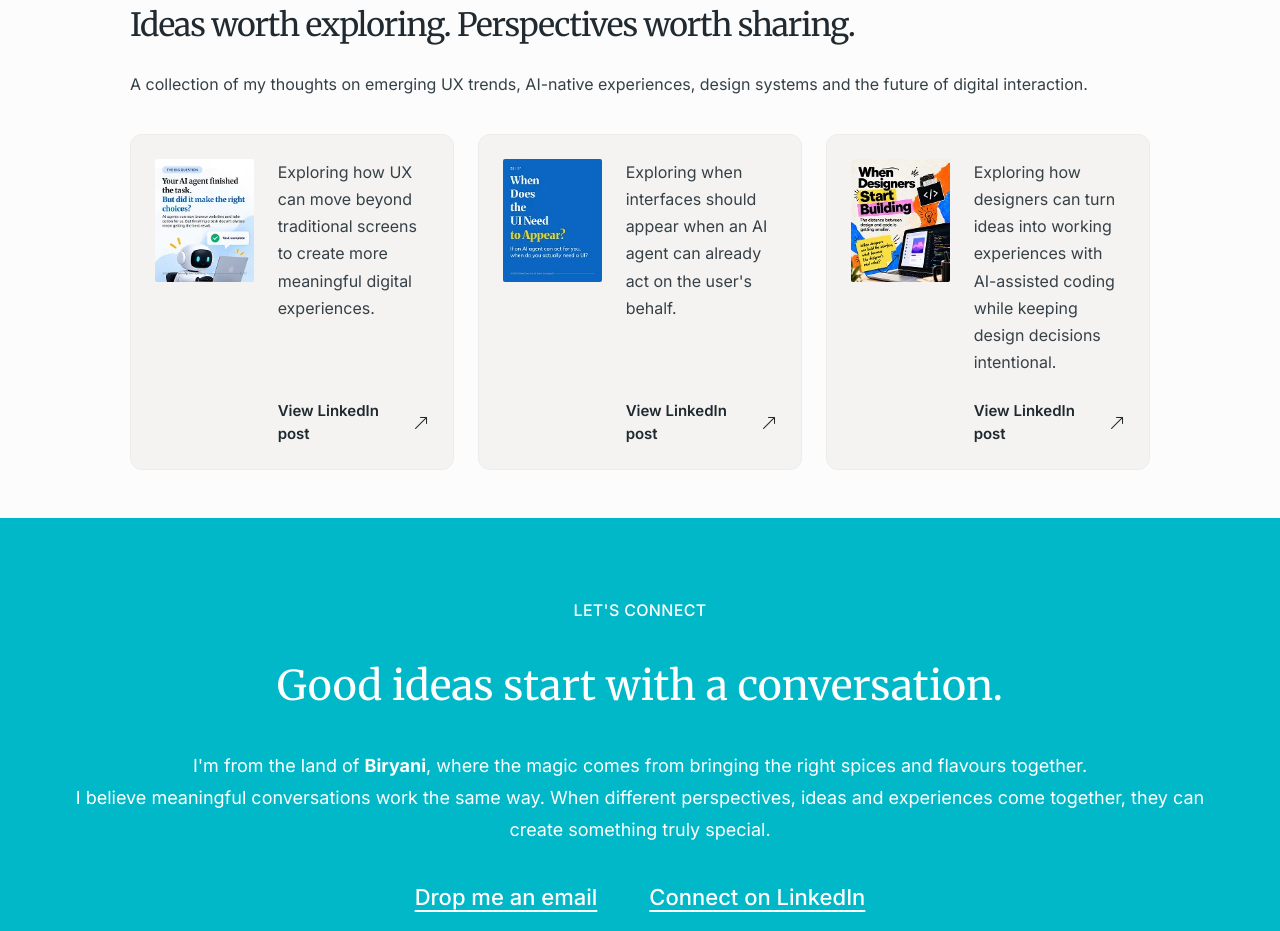
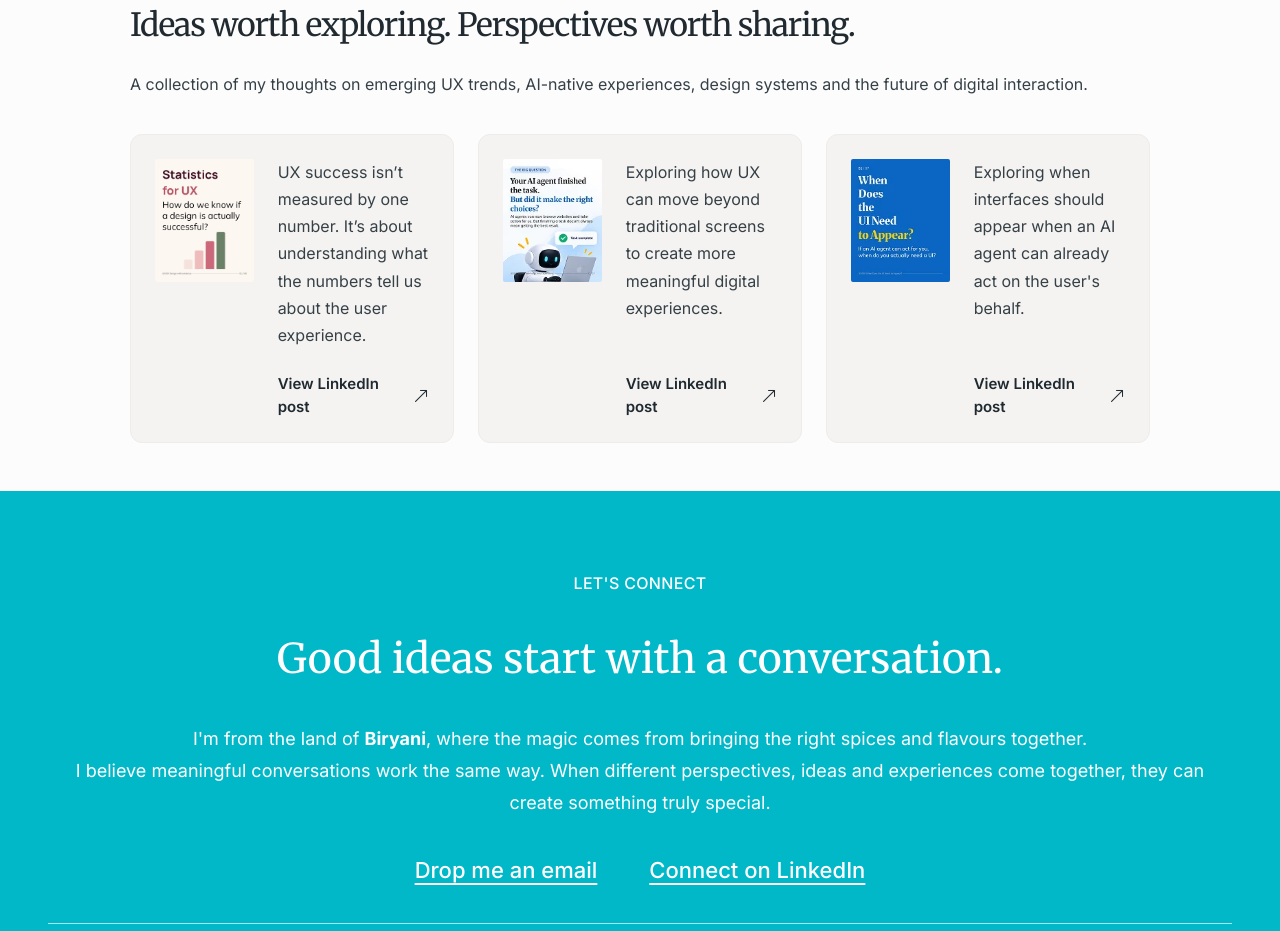
Before and after one commit to Ganapa/Portfolio, a plain HTML site: page index.html in a window 1280 px wide. Shown: the part 3760-4691 px from the top of the page. Drawn offline with nearby package versions, Linux system fonts and the light colour scheme.

Commit message:
statistics for ux linkedin Post

```diff
--- a/index.html
+++ b/index.html
@@ -617,6 +617,44 @@
 
     <div class="row g-4">
 
+      <!-- LinkedIn Post 3 -->
+      <div class="col-12 col-lg-4">
+        <article class="ideas-card h-100">
+          <a
+            href="https://lnkd.in/p/dcsvTZxp"
+            target="_blank"
+            rel="noopener noreferrer"
+            class="ideas-image-link"
+            aria-label="View LinkedIn post: Design and Vibe Coding"
+            title="View LinkedIn post: Design and Vibe Coding"
+          >
+            <img
+              src="assets/images/Linkedin/statistics-for-ux.png"
+              class="ideas-image"
+              alt="LinkedIn post exploring statistics-for-ux"
+              loading="lazy"
+            >
+          </a>
+
+          <div class="ideas-card-content">
+
+            <p>
+              UX success isn’t measured by one number. It’s about understanding what the numbers tell us about the user experience.
+            </p>
+
+            <a
+              href="https://lnkd.in/p/dcsvTZxp"
+              target="_blank"
+              rel="noopener noreferrer"
+              class="ideas-link"
+              title="View LinkedIn post: Statistics for UX"
+            >
+              View LinkedIn post <i class="bi bi-arrow-up-right"></i>
+            </a>
+          </div>
+        </article>
+      </div>
+
       <!-- LinkedIn Post 1 -->
       <div class="col-12 col-lg-4">
         <article class="ideas-card h-100">
@@ -696,44 +734,7 @@
         </article>
       </div>
 
-      <!-- LinkedIn Post 3 -->
-      <div class="col-12 col-lg-4">
-        <article class="ideas-card h-100">
-          <a
-            href="https://lnkd.in/p/dFcWTwUF"
-            target="_blank"
-            rel="noopener noreferrer"
-            class="ideas-image-link"
-            aria-label="View LinkedIn post: Design and Vibe Coding"
-            title="View LinkedIn post: Design and Vibe Coding"
-          >
-            <img
-              src="assets/images/Linkedin/design-vibe-coding.webp"
-              class="ideas-image"
-              alt="LinkedIn post exploring design and AI-assisted coding"
-              loading="lazy"
-            >
-          </a>
 
-          <div class="ideas-card-content">
-
-            <p>
-              Exploring how designers can turn ideas into working experiences
-              with AI-assisted coding while keeping design decisions intentional.
-            </p>
-
-            <a
-              href="https://lnkd.in/p/dFcWTwUF"
-              target="_blank"
-              rel="noopener noreferrer"
-              class="ideas-link"
-              title="View LinkedIn post: Design and Vibe Coding"
-            >
-              View LinkedIn post <i class="bi bi-arrow-up-right"></i>
-            </a>
-          </div>
-        </article>
-      </div>
 
     </div>
   </div>
```
Also changed, not shown: assets/images/Linkedin/design-vibe-coding.webp (deleted), assets/images/Linkedin/statistics-for-ux.png (added).
